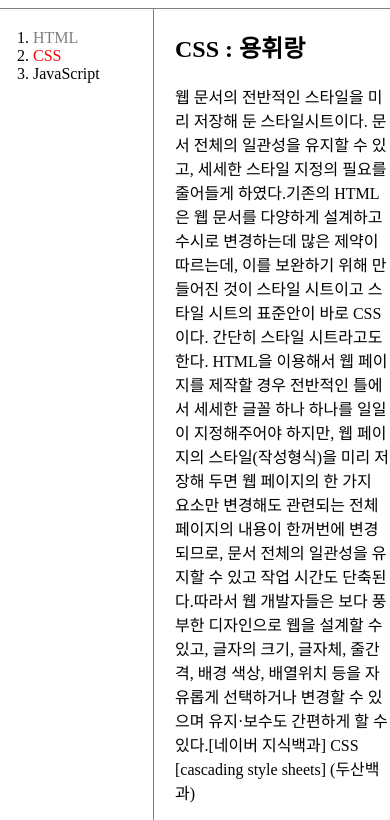
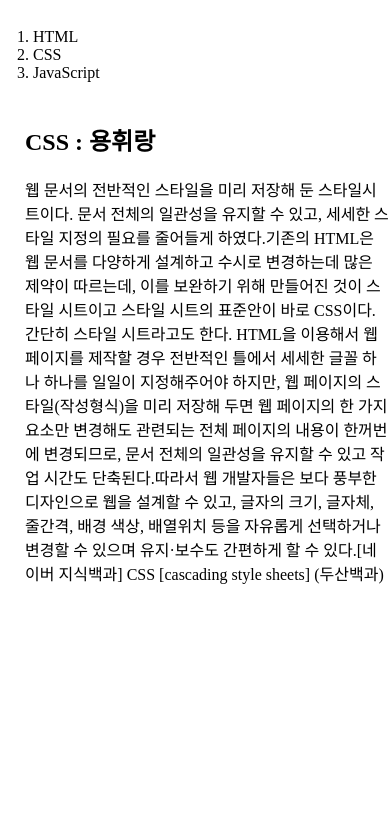
Before and after one commit to yhr4079/web1, a plain HTML site: page 2.html in a window 390 px wide. Shown: the part 64-884 px from the top of the page. After the commit the page ends 844 px from the top, so only its background shows below. Drawn offline with Linux system fonts and the light colour scheme.

Commit message:
fourth version
web 1~2

```diff
--- a/2.html
+++ b/2.html
@@ -3,56 +3,20 @@
   <head>
     <title>web1 - CSS : 용휘랑</title>
     <mata content="utf-8">
-    <style>
-      body {
-        margin:0;
-      }
-      #active{
-        color:red;
-      }
-      .saw {
-        color:gray;
-      }
-      a{
-        color:black;
-        text-decoration: none;
-      }
-      h1 {
-        font-size: 45px;
-        text-align: center;
-        border-bottom:1px solid gray;
-        margin:0;
-        padding:10px;
-      }
-      ol {
-        border-right:1px solid gray;
-        width:100px;
-        margin:0;
-        padding:20px
-      }
-      #grid{
-        display: grid;
-        grid-template-columns: 150px 1fr;
-      }
-      ol {
-        padding-left: 33px
-      }
-      #article {
-        padding-left: 25px;
-      }
-    </style>
+    <link rel="stylesheet" href="style.css">
   </head>
   <body>
     <h1><a href="index.html">WEB</a></h1>
     <div id="grid">
       <ol>
-        <li><a href="1.html" class="saw">HTML</a></li>
-        <li><a href="2.html" class="saw" id="active">CSS</a></li>
+        <li><a href="1.html">HTML</a></li>
+        <li><a href="2.html">CSS</a></li>
         <li><a href="3.html">JavaScript</a></li>
       </ol>
       <div id="article">
         <h2>CSS : 용휘랑</h2>
-        <p>웹 문서의 전반적인 스타일을 미리 저장해 둔 스타일시트이다. 문서 전체의 일관성을 유지할  수 있고, 세세한 스타일 지정의 필요를 줄어들게 하였다.기존의 HTML은 웹 문서를 다양하게 설계하고 수시로 변경하는데 많은 제약이 따르는데, 이를 보완하기 위해 만들어진 것이 스타일 시트이고 스타일 시트의 표준안이 바로 CSS이다. 간단히 스타일 시트라고도 한다. HTML을 이용해서 웹 페이지를 제작할 경우 전반적인 틀에서 세세한 글꼴 하나 하나를 일일이 지정해주어야 하지만, 웹 페이지의 스타일(작성형식)을 미리 저장해 두면 웹 페이지의 한 가지 요소만 변경해도 관련되는 전체 페이지의 내용이 한꺼번에 변경되므로, 문서 전체의 일관성을 유지할 수 있고 작업 시간도 단축된다.따라서 웹 개발자들은 보다 풍부한 디자인으로 웹을 설계할 수 있고, 글자의 크기, 글자체, 줄간격, 배경 색상, 배열위치 등을 자유롭게 선택하거나 변경할 수 있으며 유지·보수도 간편하게 할 수 있다.[네이버 지식백과] CSS [cascading style sheets] (두산백과)
+        <p>
+          웹 문서의 전반적인 스타일을 미리 저장해 둔 스타일시트이다. 문서 전체의 일관성을 유지할  수 있고, 세세한 스타일 지정의 필요를 줄어들게 하였다.기존의 HTML은 웹 문서를 다양하게 설계하고 수시로 변경하는데 많은 제약이 따르는데, 이를 보완하기 위해 만들어진 것이 스타일 시트이고 스타일 시트의 표준안이 바로 CSS이다. 간단히 스타일 시트라고도 한다. HTML을 이용해서 웹 페이지를 제작할 경우 전반적인 틀에서 세세한 글꼴 하나 하나를 일일이 지정해주어야 하지만, 웹 페이지의 스타일(작성형식)을 미리 저장해 두면 웹 페이지의 한 가지 요소만 변경해도 관련되는 전체 페이지의 내용이 한꺼번에 변경되므로, 문서 전체의 일관성을 유지할 수 있고 작업 시간도 단축된다.따라서 웹 개발자들은 보다 풍부한 디자인으로 웹을 설계할 수 있고, 글자의 크기, 글자체, 줄간격, 배경 색상, 배열위치 등을 자유롭게 선택하거나 변경할 수 있으며 유지·보수도 간편하게 할 수 있다.[네이버 지식백과] CSS [cascading style sheets] (두산백과)
         </p>
       </div>
     </div>
--- /dev/null
+++ b/style.css
@@ -0,0 +1,41 @@
+  body {
+    margin:0;
+  }
+  a{
+    color:black;
+    text-decoration: none;
+  }
+  h1 {
+    font-size: 45px;
+    text-align: center;
+    border-bottom:1px solid gray;
+    margin:0;
+    padding:10px;
+  }
+  ol {
+    border-right:1px solid gray;
+    width:100px;
+    margin:0;
+    padding:20px
+  }
+  #grid{
+    display: grid;
+    grid-template-columns: 150px 1fr;
+  }
+  #grid ol {
+    padding-left: 33px
+  }
+  #grid #article {
+    padding-left: 25px;
+  }
+  @media(max-width:800px) {
+    #grid{
+      display: block;
+    }
+    ol {
+      border-right:none;
+    }
+    h1 {
+      border-bottom:none;
+    }
+  }
```
Also changed, not shown: 1.html (+7 -3 lines), 3.html (+7 -3 lines), index.html (+5 -2 lines), mediaquery.html (added, +23 -0 lines).
